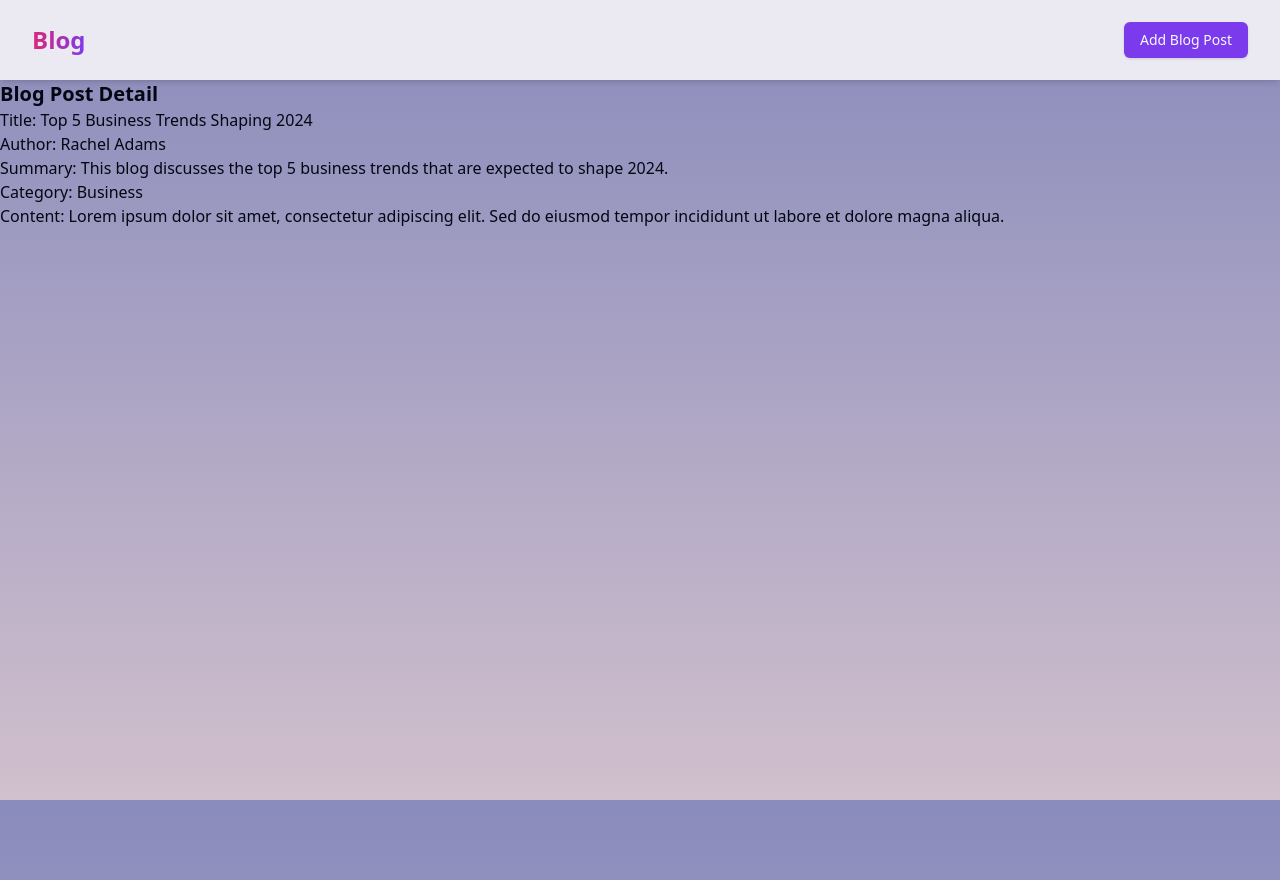
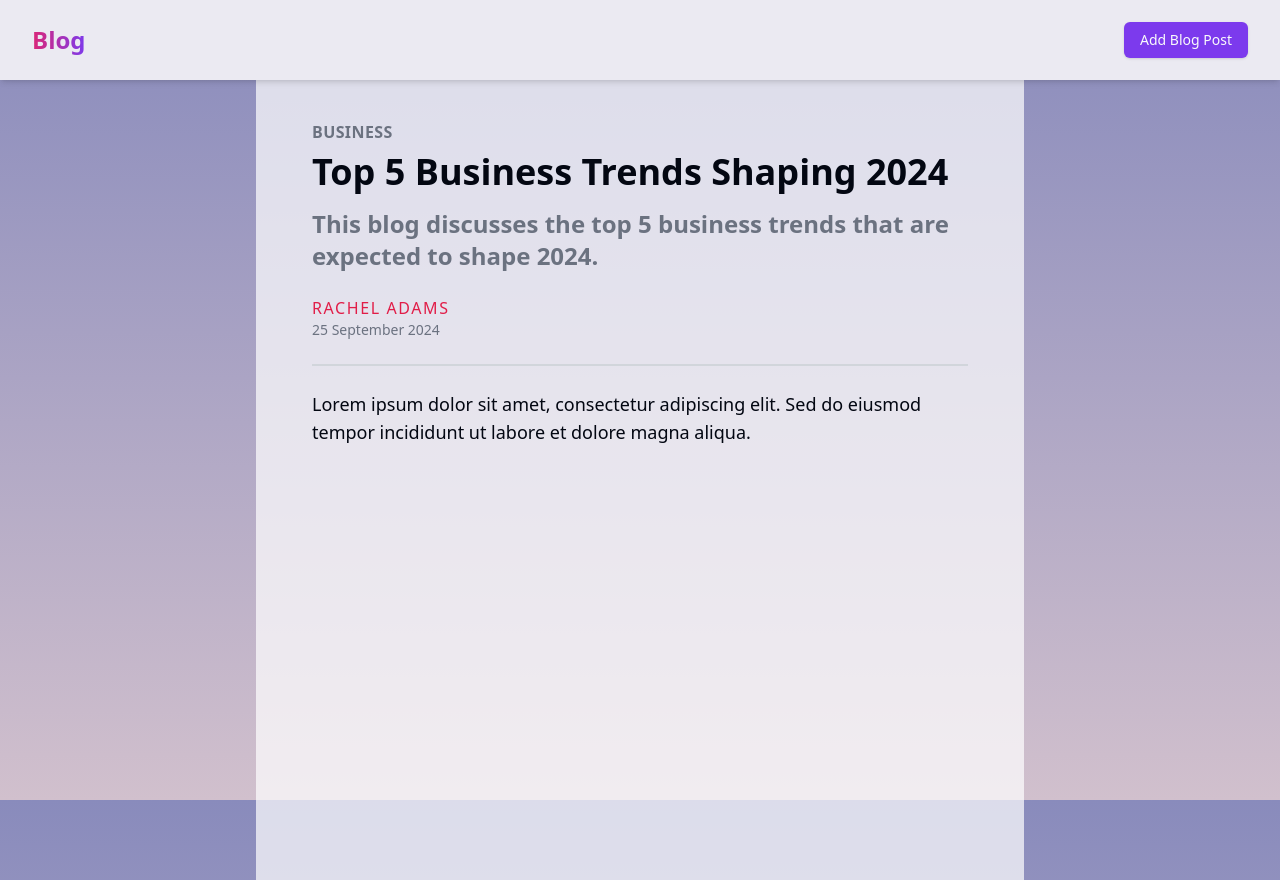
Before and after one commit to rey-h8/boost-blog-wizard, a Next.js app: page /blog/bA3v2XrL9H/top-5-business-trends-shaping-2024 in a window 1280 px wide. Built offline with nearby package versions, Linux system fonts and the light colour scheme.

Commit message:
style: add stylings to blog post detail
feat(wizard): add Reset button

```diff
--- a/package.json
+++ b/package.json
@@ -15,6 +15,7 @@
     "@radix-ui/react-slot": "^1.1.0",
     "class-variance-authority": "^0.7.0",
     "clsx": "^2.1.1",
+    "date-fns": "^4.1.0",
     "dompurify": "^3.1.7",
     "lucide-react": "^0.453.0",
     "nanoid": "^5.0.7",
--- a/src/app/components/BlogPost.tsx
+++ b/src/app/components/BlogPost.tsx
@@ -1,5 +1,6 @@
 'use client';
 
+import { format, parse } from 'date-fns';
 import { useParams } from 'next/navigation';
 import { useBlog } from '../context/BlogContext';
 
@@ -11,14 +12,34 @@ const BlogPostDetail = () => {
 
   const post = posts.find((post) => post.id === id);
 
+  let formattedDate = '';
+  if (post) {
+    parse(post.date, 'dd-MM-yyyy', new Date());
+
+    formattedDate = format(
+      parse(post.date, 'dd-MM-yyyy', new Date()),
+      'dd MMMM yyyy'
+    );
+  }
+
   return post ? (
-    <div>
-      <h1 className='text-xl font-bold'>Blog Post Detail</h1>
-      <p>Title: {post?.title}</p>
-      <p>Author: {post?.author}</p>
-      <p>Summary: {post?.summary}</p>
-      <p>Category: {post?.category}</p>
-      <p>Content: {post?.content}</p>
+    <div className='container p-6 md:p-10 xl:px-14 min-h-screen mx-auto w-full max-w-3xl 2xl:max-w-4xl bg-white/70'>
+      <p className='uppercase text-muted-foreground tracking-wide font-semibold mb-2'>
+        {post?.category}
+      </p>
+      <h2 className='text-4xl mb-4 font-extrabold'>{post?.title}</h2>
+      <p className='text-2xl text-muted-foreground font-semibold mb-6'>
+        {post?.summary}
+      </p>
+      <div className='flex flex-col '>
+        <p className='uppercase tracking-widest text-rose-600 '>
+          {post?.author}
+        </p>
+        <p className=' text-gray-500 text-sm font-medium'>{formattedDate}</p>
+      </div>
+      <hr className='border border-gray-300 my-6' />
+
+      <p className='text-lg/7 mt-4'>{post?.content}</p>
     </div>
   ) : (
     <p>Loading post...</p>
--- a/src/app/components/BlogWizard.tsx
+++ b/src/app/components/BlogWizard.tsx
@@ -30,6 +30,11 @@ const BlogWizard = () => {
     addPost();
   };
 
+  const handleReset = () => {
+    dispatch({ type: 'RESET_CURRENT_POST' });
+    setStep(1);
+  };
+
   const renderStep = () => {
     switch (step) {
       case 1:
@@ -49,15 +54,19 @@ const BlogWizard = () => {
     <div className='h-full p-6'>
       <div className='py-4 px-6 bg-white max-w-2xl mx-auto rounded-lg '>
         {renderStep()}
+
         <div className='flex flex-row mt-8 gap-4'>
-          <div className='flex flex-row w-full justify-end '>
+          <div className='flex flex-1'>
+            <Button variant='ghost' onClick={handleReset}>
+              <p className='text-muted-foreground'>Reset</p>
+            </Button>
+          </div>
+          <div className='flex flex-row justify-end gap-4'>
             {step > 1 && (
               <Button variant='outline' onClick={handleBack}>
                 Back
               </Button>
             )}
-          </div>
-          <div className='flex flex-row w-full justify-start '>
             {step < 4 && <Button onClick={handleNext}>Next</Button>}
             {step === 4 && (
               <Button
--- a/src/app/context/BlogContext.tsx
+++ b/src/app/context/BlogContext.tsx
@@ -110,7 +110,7 @@ export const BlogProvider = ({ children }: { children: React.ReactNode }) => {
         content:
           'Lorem ipsum dolor sit amet, consectetur adipiscing elit. Sed do eiusmod tempor incididunt ut labore et dolore magna aliqua.',
         slug: '5-essential-tools-for-web-developers-in-2024',
-        date: '2024-09-23',
+        date: '23-09-2024',
         category: 'Tech',
         author: 'Alex Thompson',
       },
@@ -122,7 +122,7 @@ export const BlogProvider = ({ children }: { children: React.ReactNode }) => {
         content:
           'Lorem ipsum dolor sit amet, consectetur adipiscing elit. Sed do eiusmod tempor incididunt ut labore et dolore magna aliqua.',
         slug: 'a-deep-dive-into-node-js-performance-optimization',
-        date: '2024-10-07',
+        date: '07-10-2024',
         category: 'Tech',
         author: 'Sophia Miller',
       },
@@ -134,7 +134,7 @@ export const BlogProvider = ({ children }: { children: React.ReactNode }) => {
         content:
           'Lorem ipsum dolor sit amet, consectetur adipiscing elit. Sed do eiusmod tempor incididunt ut labore et dolore magna aliqua.',
         slug: 'understanding-kubernetes-a-beginners-guide',
-        date: '2024-09-29',
+        date: '20-09-2024',
         category: 'Tech',
         author: 'James Wright',
       },
@@ -146,7 +146,7 @@ export const BlogProvider = ({ children }: { children: React.ReactNode }) => {
         content:
           'Lorem ipsum dolor sit amet, consectetur adipiscing elit. Sed do eiusmod tempor incididunt ut labore et dolore magna aliqua.',
         slug: 'the-future-of-react-native-trends-to-watch',
-        date: '2024-10-01',
+        date: '01-10-2024',
         category: 'Tech',
         author: 'Emily Clark',
       },
@@ -158,7 +158,7 @@ export const BlogProvider = ({ children }: { children: React.ReactNode }) => {
         content:
           'Lorem ipsum dolor sit amet, consectetur adipiscing elit. Sed do eiusmod tempor incididunt ut labore et dolore magna aliqua.',
         slug: 'exploring-the-latest-features-of-postgresql-15',
-        date: '2024-09-17',
+        date: '17-09-2024',
         category: 'Tech',
         author: 'Michael Brown',
       },
@@ -170,7 +170,7 @@ export const BlogProvider = ({ children }: { children: React.ReactNode }) => {
         content:
           'Lorem ipsum dolor sit amet, consectetur adipiscing elit. Sed do eiusmod tempor incididunt ut labore et dolore magna aliqua.',
         slug: 'top-5-business-trends-shaping-2024',
-        date: '2024-09-25',
+        date: '25-09-2024',
         category: 'Business',
         author: 'Rachel Adams',
       },
@@ -182,7 +182,7 @@ export const BlogProvider = ({ children }: { children: React.ReactNode }) => {
         content:
           'Lorem ipsum dolor sit amet, consectetur adipiscing elit. Sed do eiusmod tempor incididunt ut labore et dolore magna aliqua.',
         slug: 'how-ai-is-revolutionizing-the-business-world',
-        date: '2024-10-05',
+        date: '05-10-2024',
         category: 'Business',
         author: 'John Davis',
       },
@@ -194,7 +194,7 @@ export const BlogProvider = ({ children }: { children: React.ReactNode }) => {
         content:
           'Lorem ipsum dolor sit amet, consectetur adipiscing elit. Sed do eiusmod tempor incididunt ut labore et dolore magna aliqua.',
         slug: '10-simple-habits-for-a-healthier-lifestyle',
-        date: '2024-10-02',
+        date: '02-10-2024',
         category: 'Lifestyle',
         author: 'Sarah Wilson',
       },
@@ -206,13 +206,13 @@ export const BlogProvider = ({ children }: { children: React.ReactNode }) => {
         content:
           'Lorem ipsum dolor sit amet, consectetur adipiscing elit. Sed do eiusmod tempor incididunt ut labore et dolore magna aliqua.',
         slug: 'the-ultimate-guide-to-work-life-balance',
-        date: '2024-09-30',
+        date: '30-09-2024',
         category: 'Lifestyle',
         author: 'Chris Taylor',
       },
     ];
 
-    const savedPosts = localStorage.getItem('bwiz-blogPosts');
+    const savedPosts = localStorage.getItem('bwiz-posts');
 
     let posts = JSON.parse(savedPosts || '[]');
 
@@ -221,13 +221,27 @@ export const BlogProvider = ({ children }: { children: React.ReactNode }) => {
     }
 
     dispatch({ type: 'REPLACE_POSTS', payload: posts });
+
+    const savedForm = localStorage.getItem('bwiz-currentPost');
+
+    let currentPost = JSON.parse(savedForm || '{}');
+    dispatch({ type: 'SET_CURRENT_POST', payload: currentPost });
   }, []);
 
   useEffect(() => {
     if (state.posts.length) {
-      localStorage.setItem('bwiz-blogPosts', JSON.stringify(state.posts));
+      localStorage.setItem('bwiz-posts', JSON.stringify(state.posts));
     }
   }, [state.posts]);
+
+  useEffect(() => {
+    if (Object.keys(state.currentPost).length) {
+      localStorage.setItem(
+        'bwiz-currentPost',
+        JSON.stringify(state.currentPost)
+      );
+    }
+  }, [state.currentPost]);
 
   const addPost = () => {
     const postErrors = validatePost(state.currentPost as NewBlogPost);
```
Also changed, not shown: 1 other file (tests, documents, lock files or other folders).
